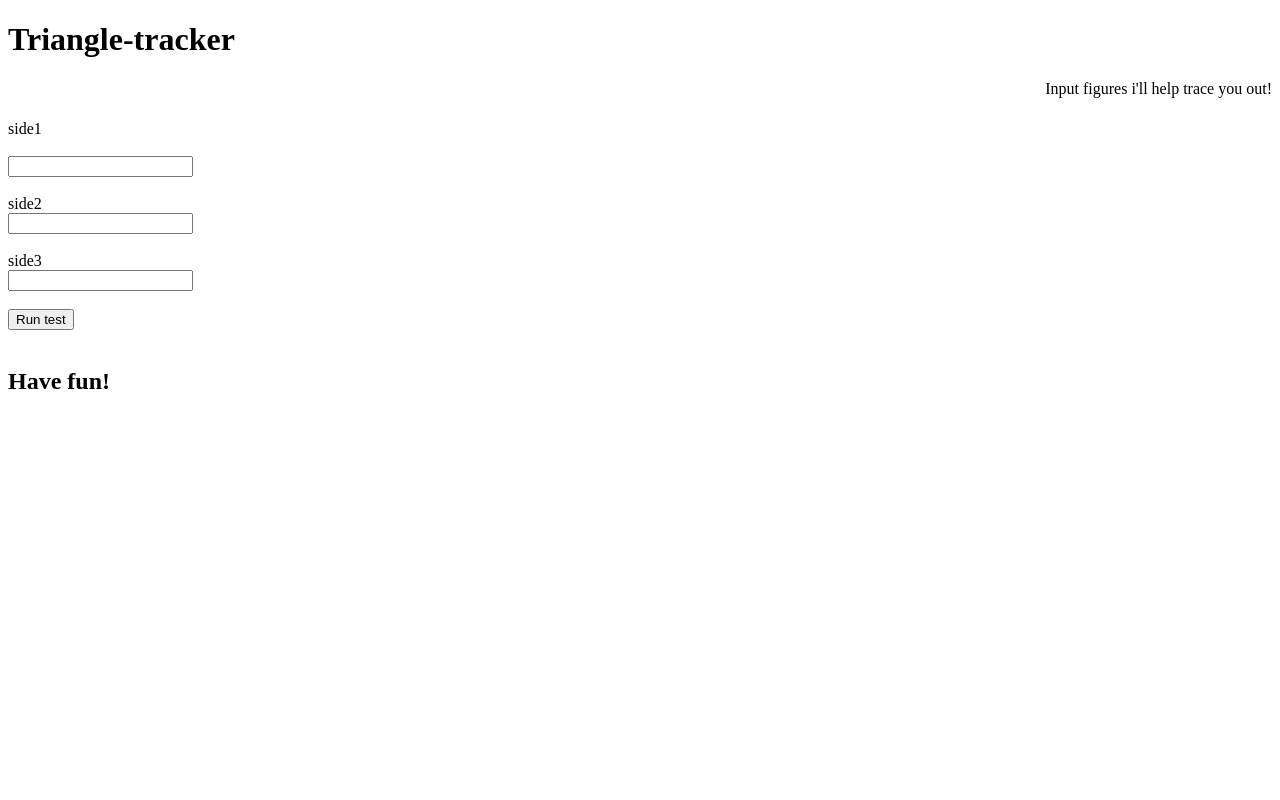
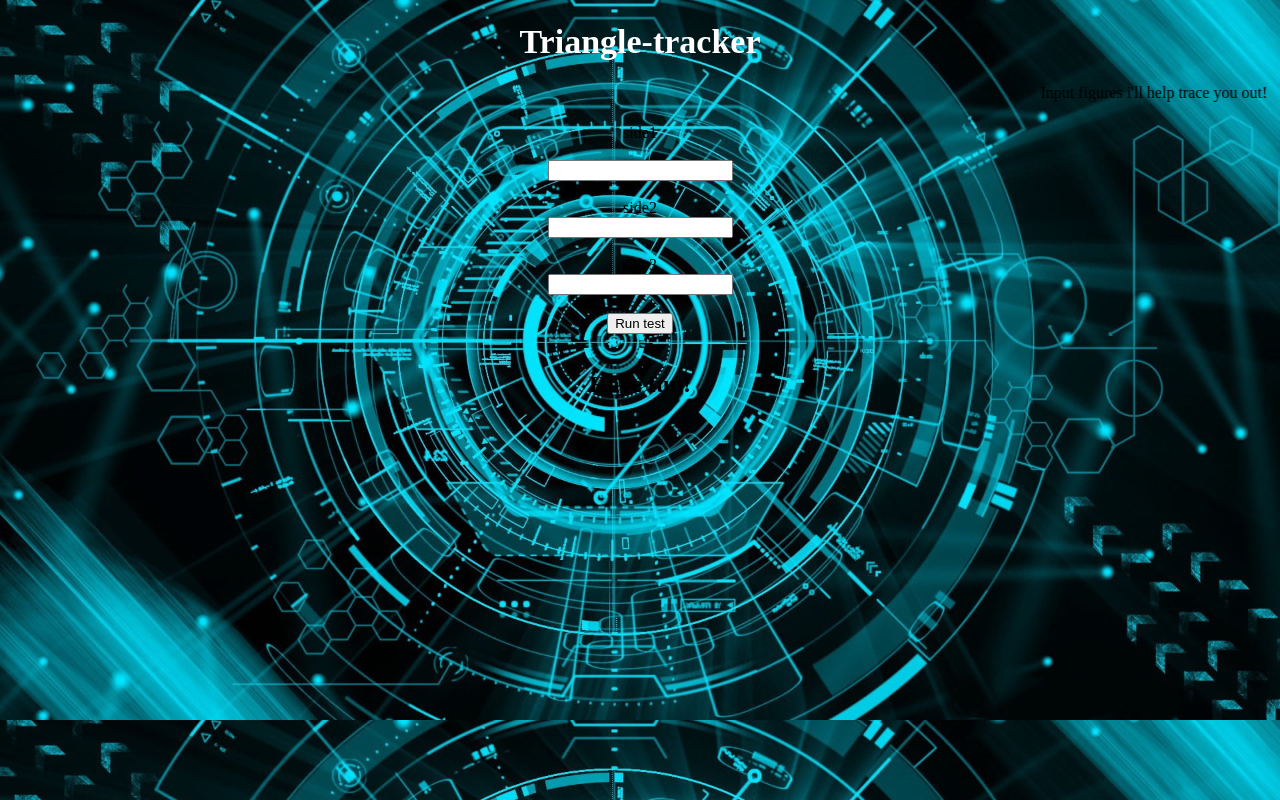
Before and after one commit to sirrotich/math, a plain HTML site: page index.html in a window 1280 px wide. Drawn offline with Linux system fonts and the light colour scheme.

Commit message:
file changes and additions

```diff
--- a/css/styles.css
+++ b/css/styles.css
@@ -1,4 +1,12 @@
-h2 {
-  color: black;
+#h1 {
+  color: white;
   text-align: center;
+  font-size: 34px;
 }
+body {
+  background-image: url("../images/image1.jpg");
+  text-align: center;
+  margin-bottom: 0;
+  margin-bottom: 0;
+  background-size: cover;
+}
--- a/index.html
+++ b/index.html
@@ -3,12 +3,13 @@
 <head>
   <title>triangle-tracker</title>
    <!--a link added to import css to inde.tml to build up a good structure-->
-  <link href="css/style.css" rel="stylesheet" type="text/css">
+  <link href="css/styles.css" rel="stylesheet" type="text/css">
+</head>
 <body>
  <header>
-  <h1>Triangle-tracker</h1>
+  <h1 id="h1">Triangle-tracker</h1>
  </header>
-  <div id="div">
+  <div id="text-box">
     <marquee behavior="alternate">Input figures i'll help trace you out!</marquee>
   </div>
   <br>
@@ -25,12 +26,16 @@
       <label for="side3">side3</label><br>
       <input type="number" id="side1"></input>
     </form>
+    <script type="text/javascript" src="js/scripts.js"></script>
     <br>
      <!--button collects the form response and displays it-->
-    <button type="button" onclick= "<showResults" id="result">Run test</button>
+    <button type="button" onclick= "showResults()" id="result">Run test</button>
   </div>
   <br>
   <h2 id="output"></h2>
   <div class="footer">
     <h2>Have fun!</h2>
   </div>
+  <script type="text/javascript" src="js/scripts.js"></script>
+</body>
+</html>
--- a/js/scripts.js
+++ b/js/scripts.js
@@ -21,3 +21,4 @@ else if(side1 !== side2 && side1 !== side3 && side2 !== side3){
   alert("scalene");
 }
 }
+showResults();
```
Also changed, not shown: images/image1.jpg (added).
